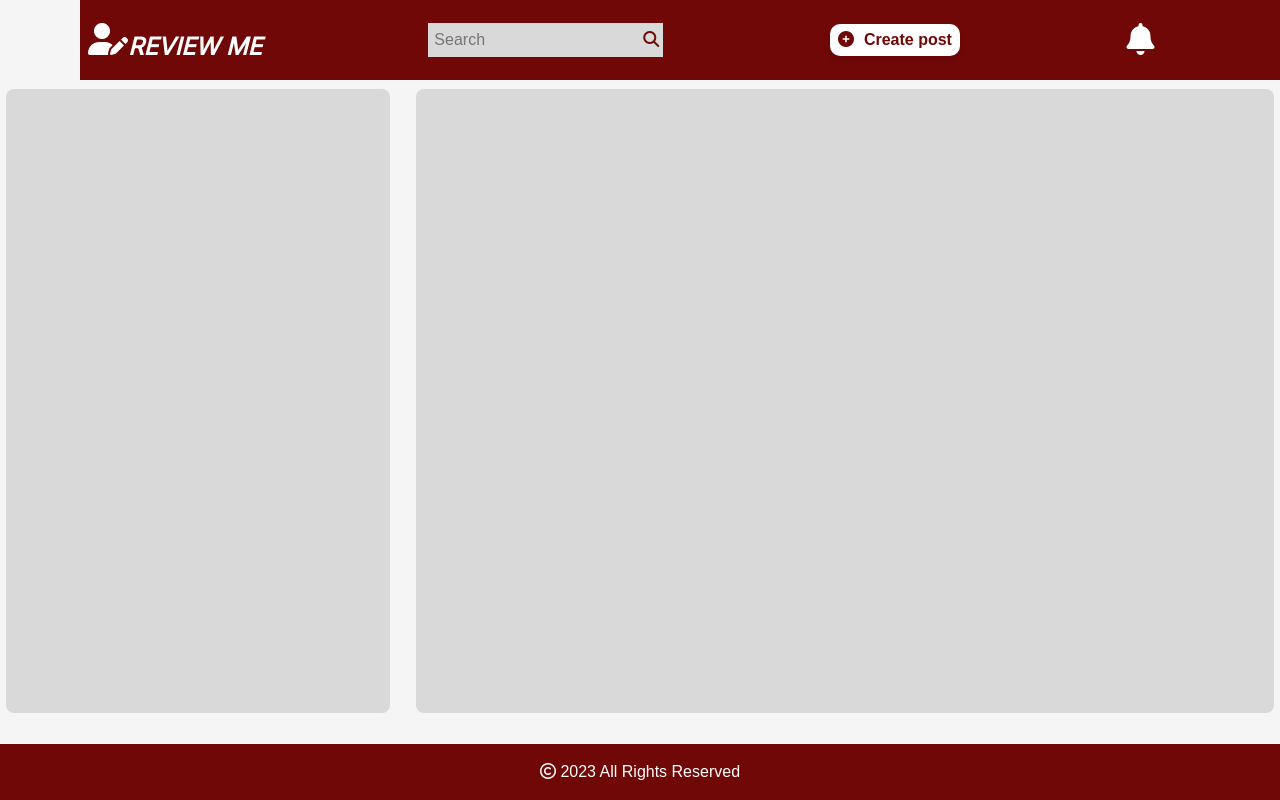
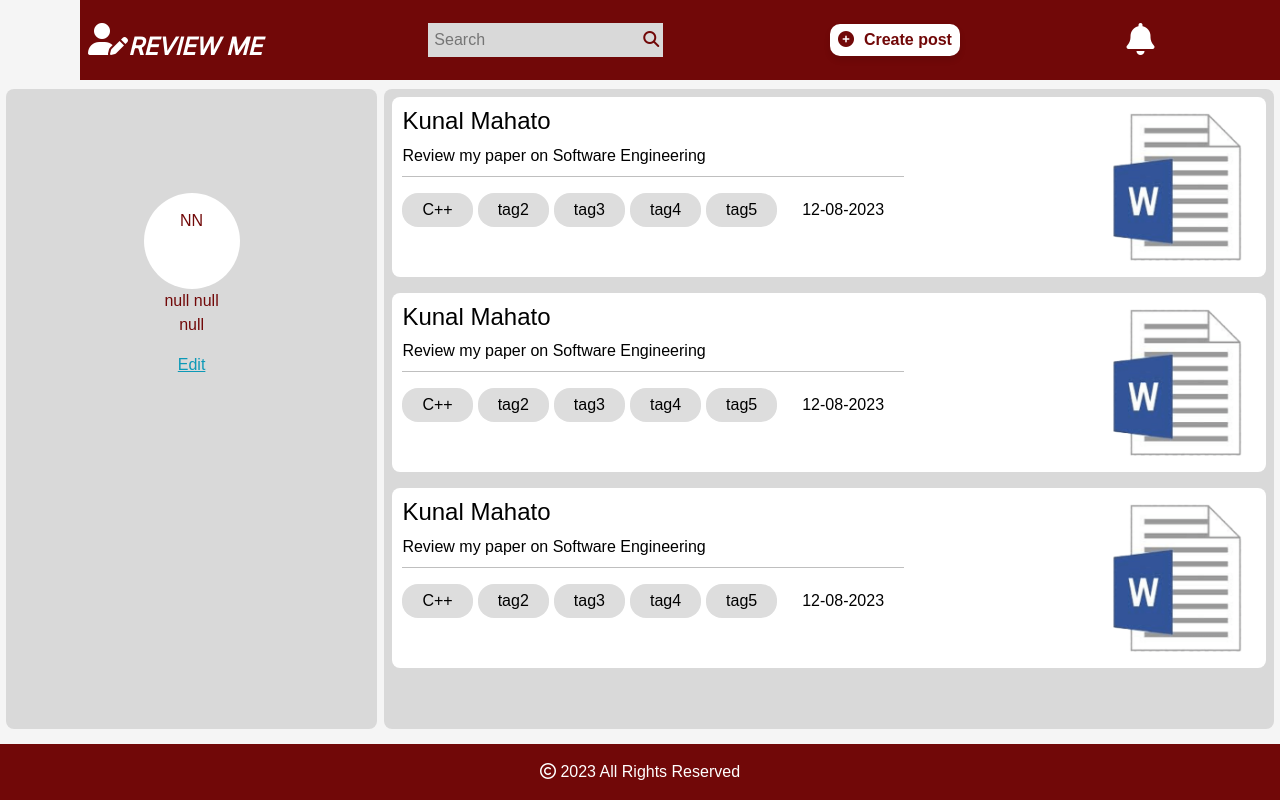
Before and after one commit to shekharmnnit/Runtime_Terror, a React (Create React App) app in the folder frontend/: page /profile in a window 1280 px wide. Built offline with nearby package versions, Linux system fonts and the light colour scheme; the HTML template or start-up script is replaced by a standard one.

Commit message:
post page added

```diff
--- a/frontend/src/assets/css/ProfilePage.css
+++ b/frontend/src/assets/css/ProfilePage.css
@@ -1,6 +1,6 @@
 .userProfileSection{
-    height: 78vh;
-    width: 30%;
+    height: 80vh;
+    width: 29%;
     position: fixed;
     left: 0px;
     border-radius: 8px;
@@ -9,11 +9,12 @@
 }
 
 .postSection{
-    height: 78vh;
-    width: 67%;
+    height: 80vh;
+    width: 69.5%;
     position: fixed;
     right: 0px;
     border-radius: 8px;
     background: #D9D9D9;
     margin: 9px 6px 0px 6px;
+    overflow: auto;
 }
--- a/frontend/src/assets/css/UserProfileDetail.css
+++ b/frontend/src/assets/css/UserProfileDetail.css
@@ -5,15 +5,11 @@ section {
   }
 
 .user-detail{
-    background-color: var( --neutral-color);
-    width: 28vh;
     text-align: center;
-    padding: 0.5em;
-    margin: 0.5em;
+    margin: 6.5em 0.5em 0.5em 0.5em;
     flex: 1;
     display: flex;
     flex-direction: column;
-    max-height: 75vh;
 
 }
 
--- a/frontend/src/assets/css/post_summary.css
+++ b/frontend/src/assets/css/post_summary.css
@@ -11,11 +11,14 @@
     justify-content: space-between;
     background-color: white;
     padding: 10px;
+    border-radius: 8px;
+    margin: 1vh;
 }
 
 .post-details {
     display: flex;
     flex-direction: column;
+    color: black;
 }
 
 .name {
@@ -23,7 +26,7 @@
 }
 .caption {
     margin-right: 10px; /* Added margin property */
-    height: 10vh;
+    height: 2vh;
 }
 
 .tags {
@@ -64,6 +67,5 @@
 }
 
 .link-image {
-    width: 200px;
-    height: 200px;
+    width: 20vh;
 }
--- a/frontend/src/components/Post_summary.tsx
+++ b/frontend/src/components/Post_summary.tsx
@@ -17,7 +17,7 @@ function ShowPostSummary() {
             {obj.map((item, index) => (
                 <div className="post-summary" key={index}>
                     <div className="post-details">
-                        <p className="name">{item.first_name} {item.last_name}</p>
+                        <h4>{item.first_name} {item.last_name}</h4>
                         <p className="caption">{item.caption}</p>
                         <hr/>
                         <div className="tags">
--- a/frontend/src/components/ProfilePage.tsx
+++ b/frontend/src/components/ProfilePage.tsx
@@ -2,22 +2,27 @@ import React, { useState } from 'react';
 import AppHeader from './AppHeader.tsx';
 import '../assets/css/ProfilePage.css'
 import AppFooter from './AppFooter.tsx';
-
-
+import ShowPostSummary from './Post_summary.tsx';
+import UserProfileDetail from './UserProfileDetail.tsx';
 
 function ProfilePage() {
 
     let local_first_name= localStorage.getItem('local_first_name');
+    const itemElements = [];
+    for (let i = 0; i < 3; i++) {
+        itemElements.push(<div><ShowPostSummary/></div>);
+      }
+
     return (
 
         <section>
             <div style={{ height: '10vh' }}><AppHeader/></div>
             <div>
                 <div className='userProfileSection'>
-
+                    <div><UserProfileDetail/></div>
                 </div>
                 <div className='postSection'>
-
+                    <div>{itemElements}</div>
                 </div>
             </div>
             <div><AppFooter/></div>
--- a/frontend/src/components/UserProfileDetail.tsx
+++ b/frontend/src/components/UserProfileDetail.tsx
@@ -1,8 +1,6 @@
 import React, { useState } from 'react';
 import '../assets/css/global.css';
 import '../assets/css/UserProfileDetail.css';
-import AppHeader from './AppHeader.tsx';
-import AppFooter from './AppFooter.tsx';
 
 
 function UserProfileDetail() {
@@ -17,7 +15,6 @@ function UserProfileDetail() {
 
     return (
         <section>
-            <div style={{ height: '10vh' }}><AppHeader /></div>
             <div className="user-detail">
                 <div className="user-image" >
                     {profileObj.initials}
@@ -30,7 +27,6 @@ function UserProfileDetail() {
                 </div>
                 <div className="edit-button">Edit</div>
             </div>
-            <div><AppFooter /></div>
         </section>
     )
 }
```
Also changed, not shown: frontend/src/components/PostPage.tsx (added).
